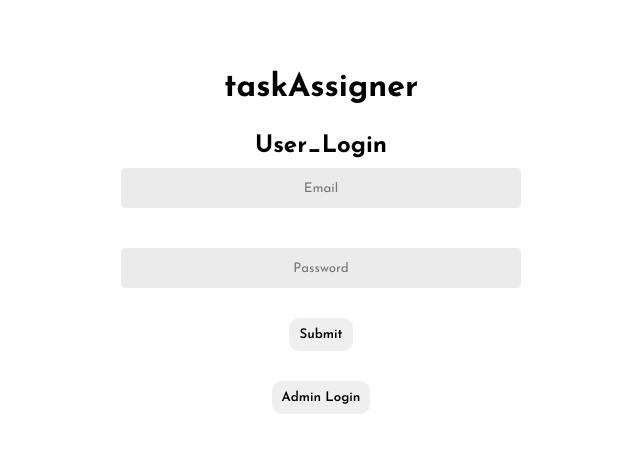
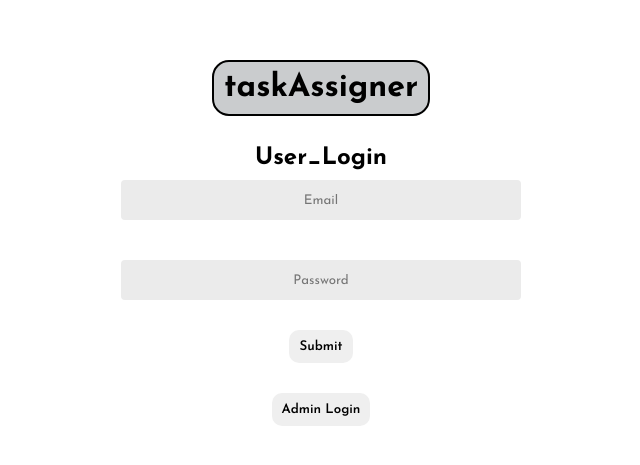
Before and after one commit to developernew12/fullStackTaskAssigner, a React (Vite) app in the folder TM-Frontend/react/: page / in a window 1280 px wide. Shown: the part 157-622 px from the top of the page, without its empty margins (319-959 px from the left). Built offline with nearby package versions, Linux system fonts and the light colour scheme.

Commit message:
styles css to home

```diff
--- a/TM-Frontend/react/src/pages/home/Home.jsx
+++ b/TM-Frontend/react/src/pages/home/Home.jsx
@@ -16,7 +16,10 @@ const Home = () => {
   return (
      <>
      <div className={styles.mainDiv}>
-     <h1>taskAssigner</h1>
+        <div className={styles.heading}>
+         <h1>taskAssigner</h1>
+        </div>
+
 
       <div className={styles.container}>
         {/* <button onClick={()=> navigate("/userLogin")}>User Login</button> */}
--- a/TM-Frontend/react/src/pages/home/home.module.css
+++ b/TM-Frontend/react/src/pages/home/home.module.css
@@ -14,6 +14,12 @@
     justify-content: center;
     align-items: center;
     gap: 30px;
+}
+.heading{
+    background-color: rgb(202, 204, 206);
+    padding: 10px;
+    border-radius: 17px;
+    border: 2px solid black;
 }
 form input {
     margin-top: 10px;
```
